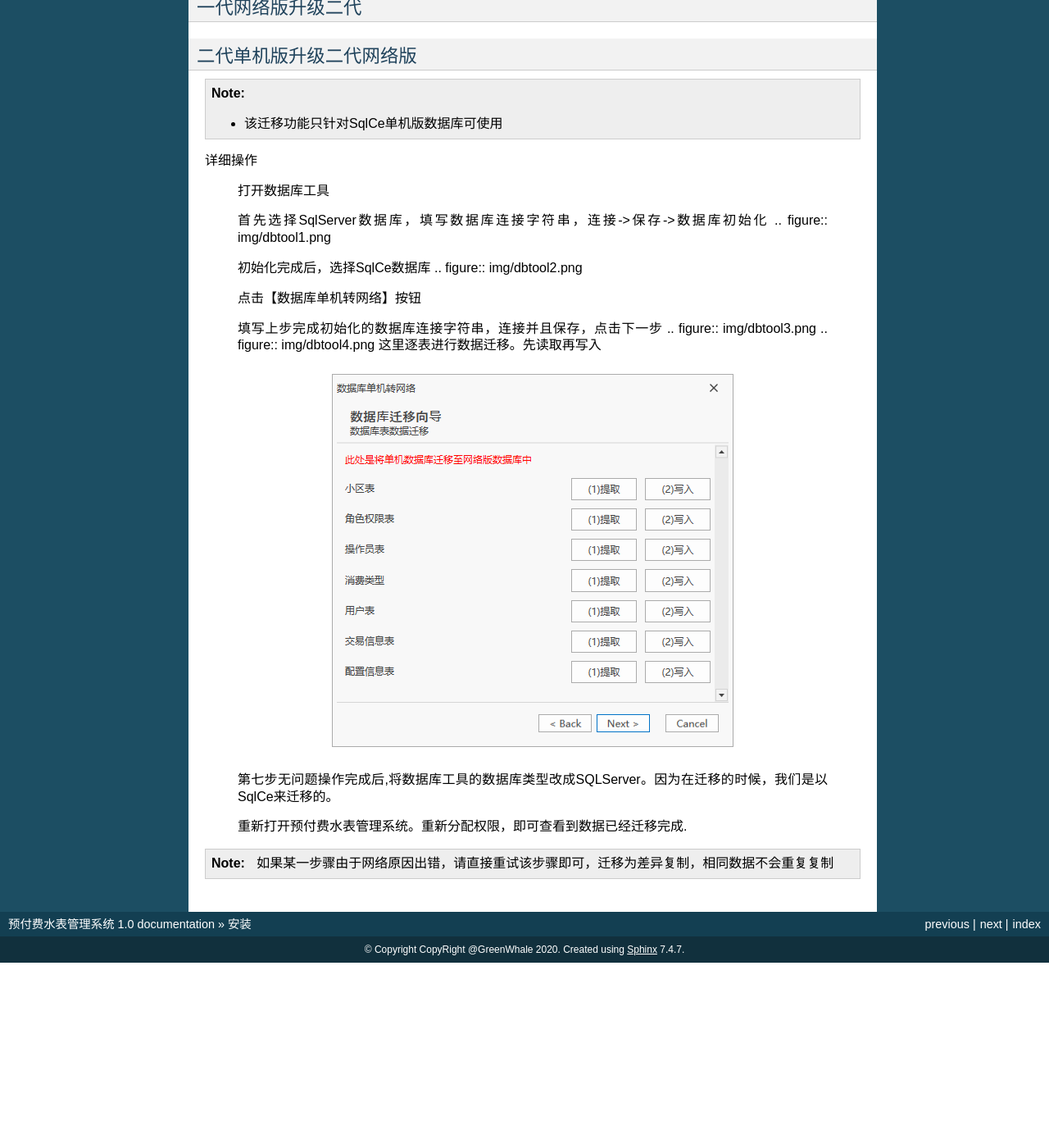
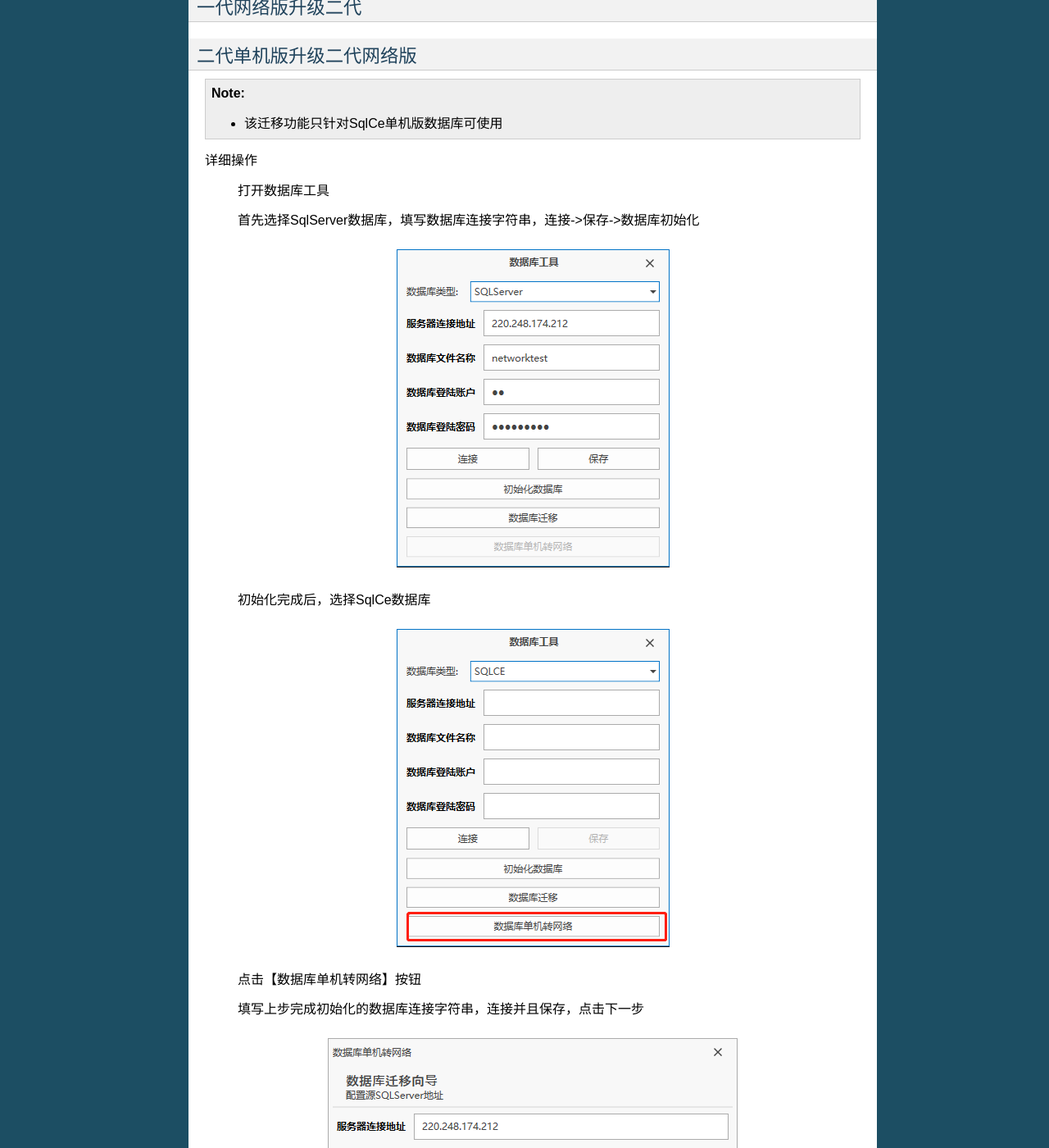
Before and after one commit to Witchie/Doc-PrepaidWaterMeterSystem, a Sphinx documentation site: the page built from docs/installation.rst, in a window 1280 px wide and 1400 px high, scrolled down 1892 px. Shown: the whole window at 82% size. Built offline with Sphinx 7.4.7, drawn with Linux system fonts in a browser that asks for light colours; before the commit the page ends 3066 px from its top, so only the background shows below that.

Commit message:
重新修改

```diff
--- a/docs/installation.rst
+++ b/docs/installation.rst
@@ -85,18 +85,25 @@
 
     打开数据库工具
 
-    首先选择SqlServer数据库，填写数据库连接字符串，连接->保存->数据库初始化 .. figure:: img/dbtool1.png
+    首先选择SqlServer数据库，填写数据库连接字符串，连接->保存->数据库初始化
 
-    初始化完成后，选择SqlCe数据库 .. figure:: img/dbtool2.png
+    .. figure:: img/dbtool1.png
+
+    初始化完成后，选择SqlCe数据库
+
+    .. figure:: img/dbtool2.png
 
     点击【数据库单机转网络】按钮
 
     填写上步完成初始化的数据库连接字符串，连接并且保存，点击下一步
+
     .. figure:: img/dbtool3.png
+
     .. figure:: img/dbtool4.png
+
     这里逐表进行数据迁移。先读取再写入
 
-     .. figure:: img/dbtool5.png
+    .. figure:: img/dbtool5.png
 
     第七步无问题操作完成后,将数据库工具的数据库类型改成SQLServer。因为在迁移的时候，我们是以SqlCe来迁移的。
 
```
